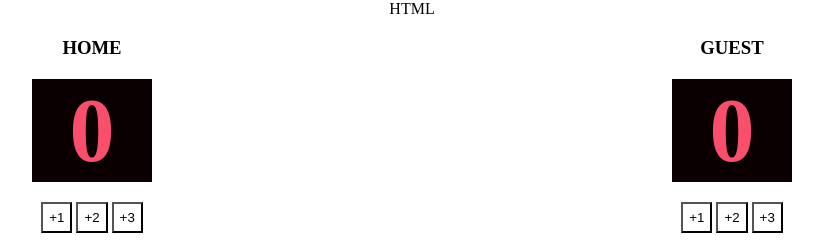
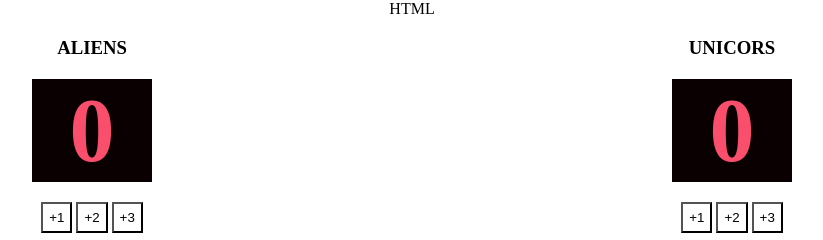
Before and after one commit to alessikora/BasktballScore, a website built with Vite: page index.html in a window 1280 px wide. Shown: the full height of the page, 228-1051 px from the left. Built offline with nearby package versions, Linux system fonts and the light colour scheme.

Commit message:
Add customized team names

```diff
--- a/index.html
+++ b/index.html
@@ -7,7 +7,7 @@ HTML
   <body>
     <div class="container">
       <div class="column">
-        <h3>HOME</h3>
+        <h3>ALIENS</h3>
         <h2 class="scoreHome" id="Hpoints">0</h2>
         <div>
           <button id="Hpoints" onclick="saveHpoints1()">+1</button>
@@ -16,7 +16,7 @@ HTML
         </div>
       </div>
       <div class="column">
-        <h3>GUEST</h3>
+        <h3>UNICORS</h3>
 
         <h2 class="guestScore" id="Gpoints">0</h2>
         <div>
```
